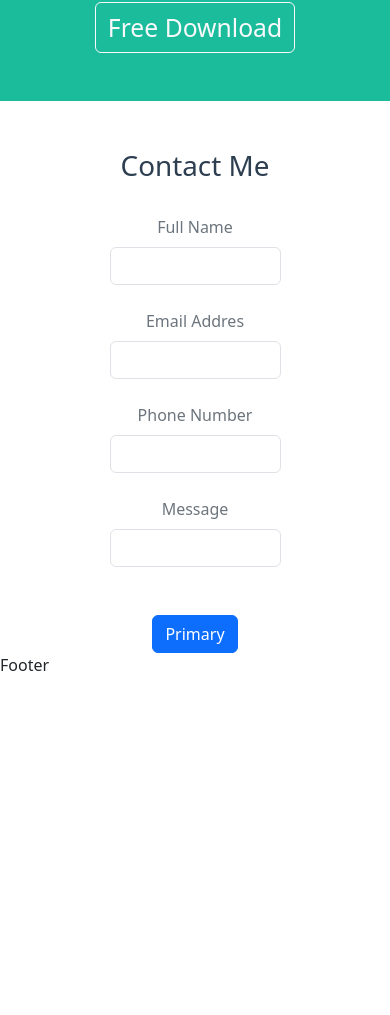
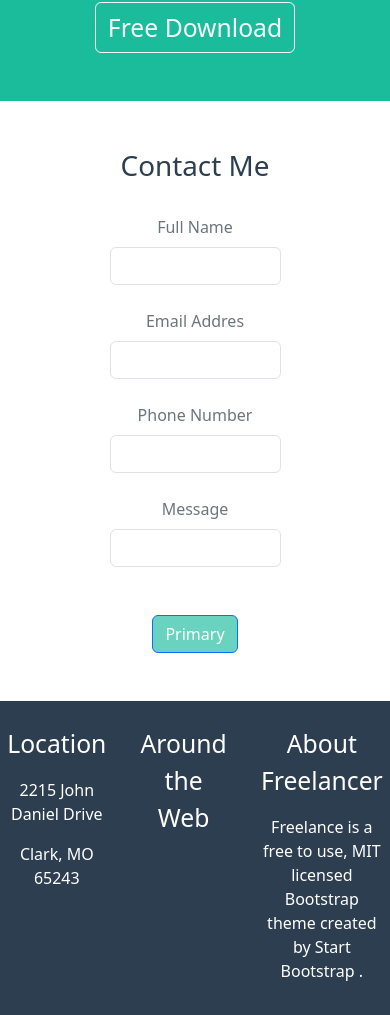
Before and after one commit to s12217916-eng/Api-Project, a React (Vite) app: page / in a window 390 px wide. Shown: the part 2037-3052 px from the top of the page. Before the commit the page ends 2714 px from the top, so only its background shows below. Built offline with nearby package versions, Linux system fonts and the light colour scheme.

Commit message:
add Footer Componens with responsive

```diff
--- a/src/assets/Contact/Contact .jsx
+++ b/src/assets/Contact/Contact .jsx
@@ -2,7 +2,7 @@ import React from 'react'
 import styles from './Contact .module.css'
 export default function Contact () {
   return (
-    <div className="mt-5 w-50 container">
+    <div className="mt-5 mb-5 w-50 container">
 
       <h2 className={`${styles['Contact-color']} text-center fs-1 mt-4`}>Contact Me</h2>
       <div className=''>
@@ -16,7 +16,7 @@ export default function Contact () {
   <input type="number" id="inputPassword5" className="form-control" aria-describedby="passwordHelpBlock" />
   <label htmlFor="inputPassword5" className="form-label mt-4 text-secondary">Message</label>
   <input type="text" id="inputPassword5" className="form-control mb-5" aria-describedby="passwordHelpBlock" />
-  <button type="button" className="btn btn-primary">Primary</button>
+  <button type="button" className={`btn btn-primary ${styles['btn1']}`}>Primary</button>
 </div>
 
         </form>
--- a/src/assets/Contact/Contact .module.css
+++ b/src/assets/Contact/Contact .module.css
@@ -1,3 +1,6 @@
 .Contact-color{
     color: #2C3E50;
 }
+.btn1{
+    background-color:#6AD3BF !important;
+}
--- a/src/assets/Footer/Footer.jsx
+++ b/src/assets/Footer/Footer.jsx
@@ -1,7 +1,26 @@
 import React from 'react'
-
+import styles from './Footer.module.css'
 export default function Footer() {
   return (
-    <div>Footer</div>
+
+    <div className={`${styles['Footer-background']} text-center mt-5 py-4 `}>
+<div className={`${styles['gap-footer']} container gap-5 d-flex justify-content-center  g-5 `}>
+<div className=''>
+
+<p className='fs-2 text-white'>Location</p>
+  <p className='text-white'>2215 John Daniel Drive</p>
+  <p className='text-white'>Clark, MO 65243</p>
+</div>
+<div className=''>
+<p className='fs-2 text-white'>Around the Web</p>
+</div>
+
+<div className=''>
+<p className='fs-2 text-white'>About Freelancer</p>
+  <p className='text-white'>Freelance is a free to use, MIT licensed <br/>Bootstrap theme created by Start Bootstrap .</p>
+</div>
+</div>
+
+    </div>
   )
 }
--- a/src/assets/Footer/Footer.module.css
+++ b/src/assets/Footer/Footer.module.css
@@ -0,0 +1,7 @@
+.Footer-background{
+    background-color: #2C3E50;
+}
+
+.gap-footer{
+    gap:10% !important;
+}
```
